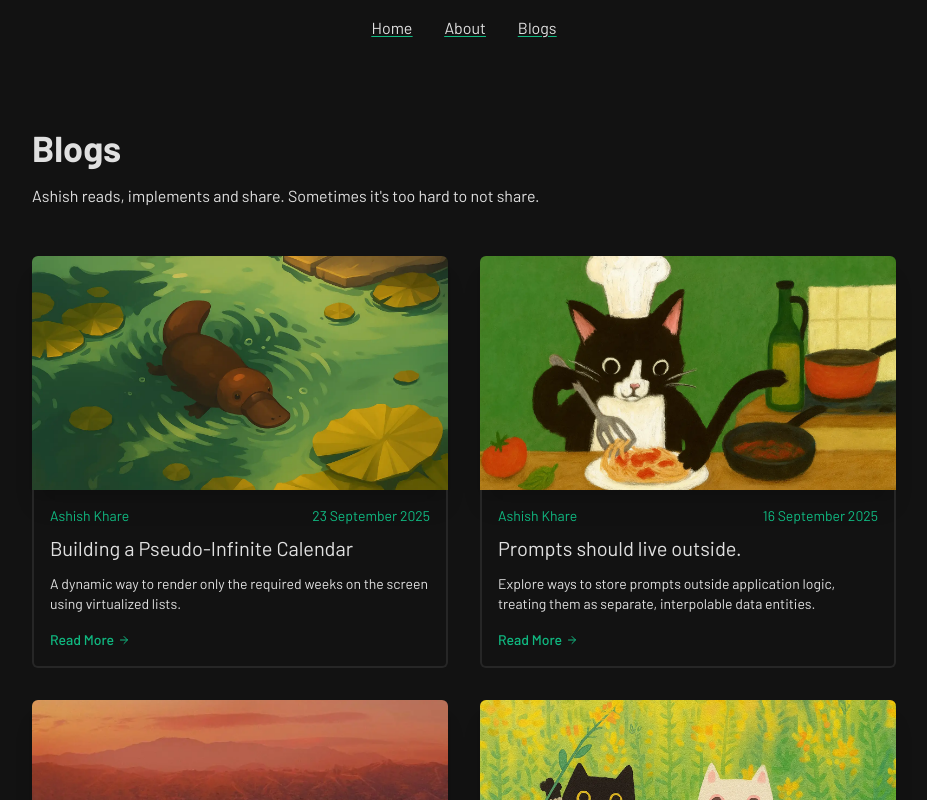
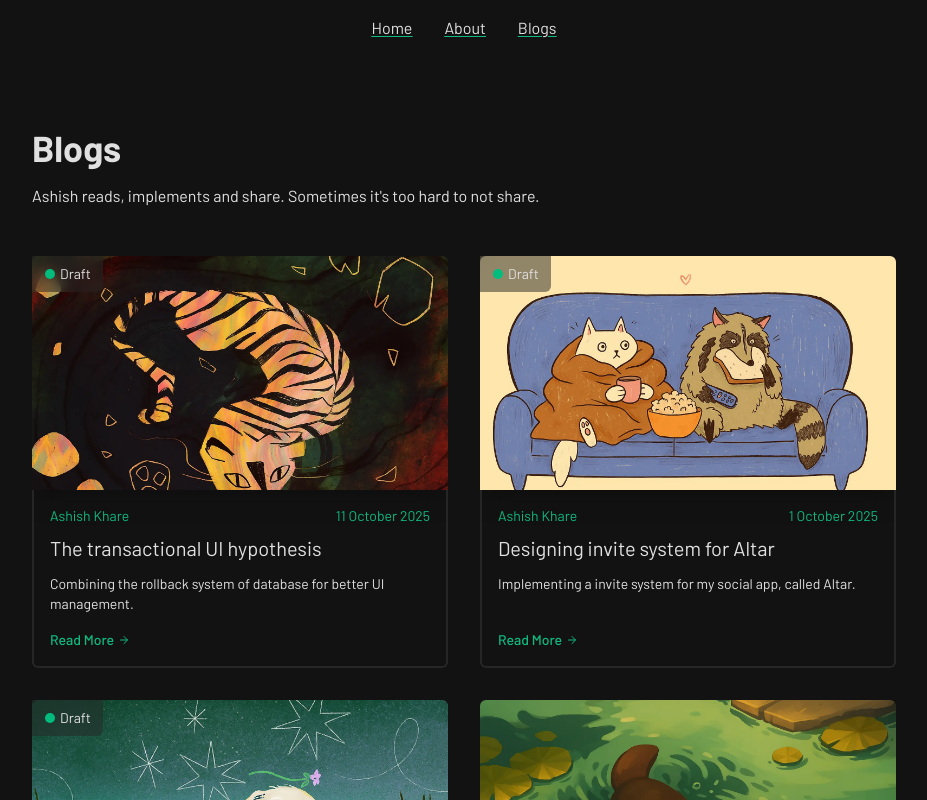
Before and after one commit to ashishk1331/resume-portfolio, a Next.js app: page /blog in a window 1280 px wide. Shown: the top 800 px of the page, without its empty margins (176-1103 px from the left). Built offline with nearby package versions, Linux system fonts and the light colour scheme.

Commit message:
feat: catch drafts for dev only

```diff
--- a/app/blog/[slug]/page.tsx
+++ b/app/blog/[slug]/page.tsx
@@ -80,5 +80,5 @@ export default async function Blog({
 }
 
 export async function generateStaticParams() {
-	return getAllBlogsSlug()
+	return getAllBlogsSlug();
 }
--- a/app/blog/page.tsx
+++ b/app/blog/page.tsx
@@ -1,7 +1,5 @@
 import MegaBlogs from "@/components/MegaBlogs";
 
 export default function BlogsPage() {
-	return (
-		<MegaBlogs />
-	);
+	return <MegaBlogs />;
 }
--- /dev/null
+++ b/blogs/the-transactional-ui-hypothesis.mdx
@@ -0,0 +1,9 @@
+---
+title: The transactional UI hypothesis
+pubDate: 2025-10-11
+description: Combining the rollback system of database for better UI management.
+author: Ashish Khare
+hasAudio: false
+banner: ./assets/the-transactional-ui-hypothesis/banner.webp
+draft: true
+---
--- a/components/BlogPost.tsx
+++ b/components/BlogPost.tsx
@@ -1,18 +1,24 @@
 import { type BlogMetadata } from "@/lib/blogUtil";
 import Image from "next/image";
 import { format } from "date-fns";
-import { ArrowRight } from "lucide-react";
+import { ArrowRight, Circle } from "lucide-react";
 
 type BlogProps = {
 	blog: BlogMetadata;
 };
 
 export default function BlogPost({ blog }: BlogProps) {
-	const { author, pubDate, title, description, slug } = blog;
+	const { author, pubDate, title, description, slug, draft } = blog;
 	const blogURL = `/blog/${slug}`;
 
 	return (
-		<div className="w-full h-auto flex flex-col break-inside-avoid text-sm">
+		<div className="relative w-full h-auto flex flex-col break-inside-avoid text-sm overflow-hidden">
+			{draft && (
+				<div className="absolute top-0 left-0 px-3 py-2 rounded-br-md bg-neutral-800/50 backdrop-blur inline-flex items-center gap-1">
+					<Circle size={12} className="stroke-transparent fill-emerald-500" />
+					Draft
+				</div>
+			)}
 			<Image
 				src={`/assets/${blog.slug}/banner.webp`}
 				alt={title}
@@ -20,9 +26,7 @@ export default function BlogPost({ blog }: BlogProps) {
 				height={512}
 				className="w-full object-cover aspect-video rounded-t-md shadow-xl"
 			/>
-			<div
-				className="h-full flex flex-col items-left gap-2 p-4 bg-background rounded-b-md border-b-2 border-x-2 border-neutral-800"
-			>
+			<div className="h-full flex flex-col items-left gap-2 p-4 bg-background rounded-b-md border-b-2 border-x-2 border-neutral-800">
 				<div className="w-full flex items-center justify-between text-sm text-accent">
 					<span>{author}</span>
 					<span>{format(pubDate, "d MMMM yyyy")}</span>
--- a/lib/blogUtil.ts
+++ b/lib/blogUtil.ts
@@ -88,8 +88,7 @@ export function getAllBlogsSlug(): Array<{ slug: string }> {
 		.readdirSync(blogsDir)
 		.filter((file) => file.endsWith(".mdx"));
 
-	return files
-		.map((file) => {
+	return files.map((file) => {
 		const slug = file.replace(".mdx", "");
 		return { slug };
 	});
@@ -97,9 +96,13 @@ export function getAllBlogsSlug(): Array<{ slug: string }> {
 
 // Method 4: Get published blogs only
 export function getPublishedBlogs(): Array<BlogMetadata & { slug: string }> {
-	return getAllBlogsWithMetadata()
-		.filter((blog) => !blog.draft)
+	const isAtDev = process.env.NODE_ENV === "development";
+
+	return (
+		getAllBlogsWithMetadata()
+			.filter((blog) => isAtDev || !blog.draft)
 			.sort(
 				(a, b) => new Date(b.pubDate).getTime() - new Date(a.pubDate).getTime(),
+			)
 	);
 }
```
Also changed, not shown: public/assets/the-transactional-ui-hypothesis/banner.webp (added). Lines whose indentation alone changed are shown as unchanged.
